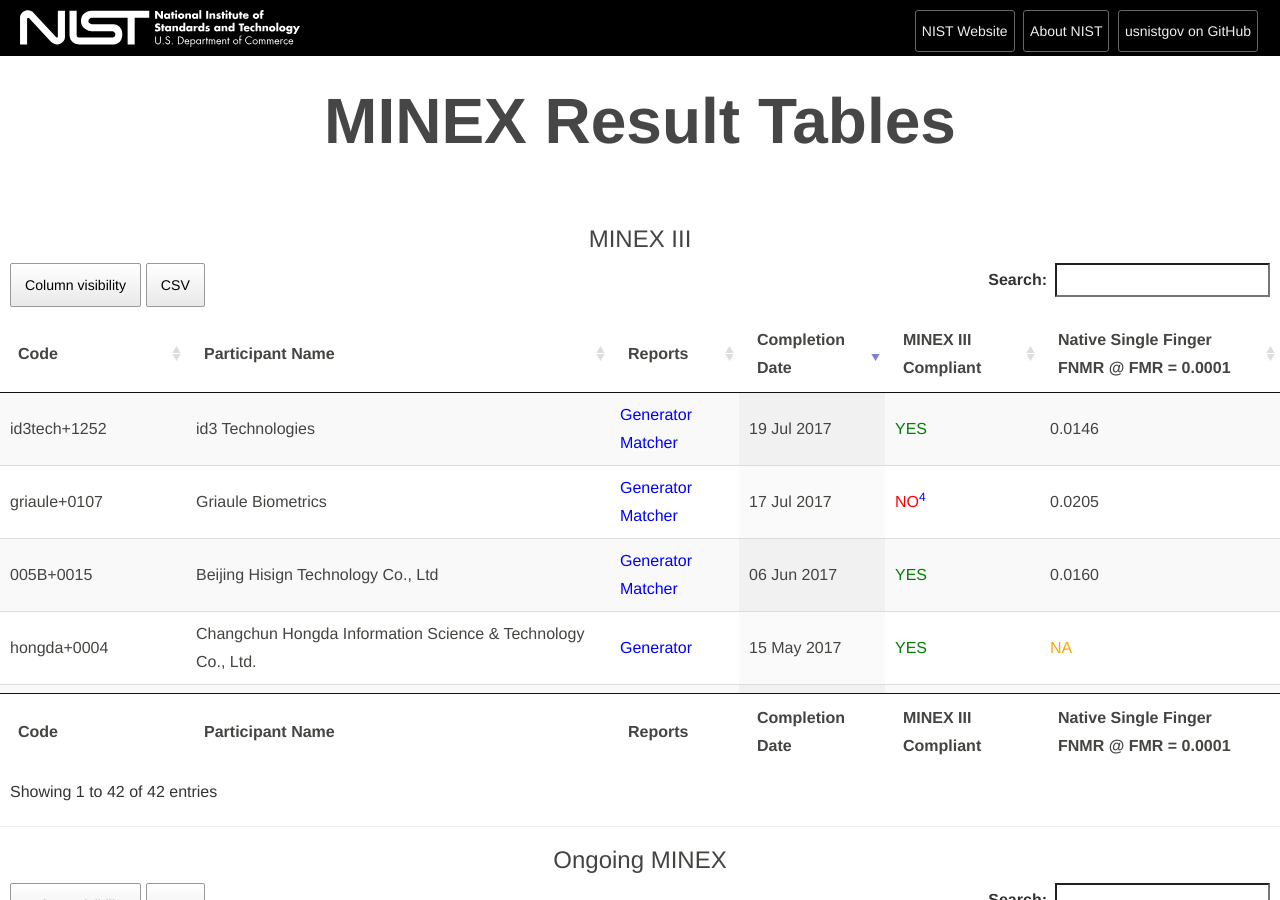
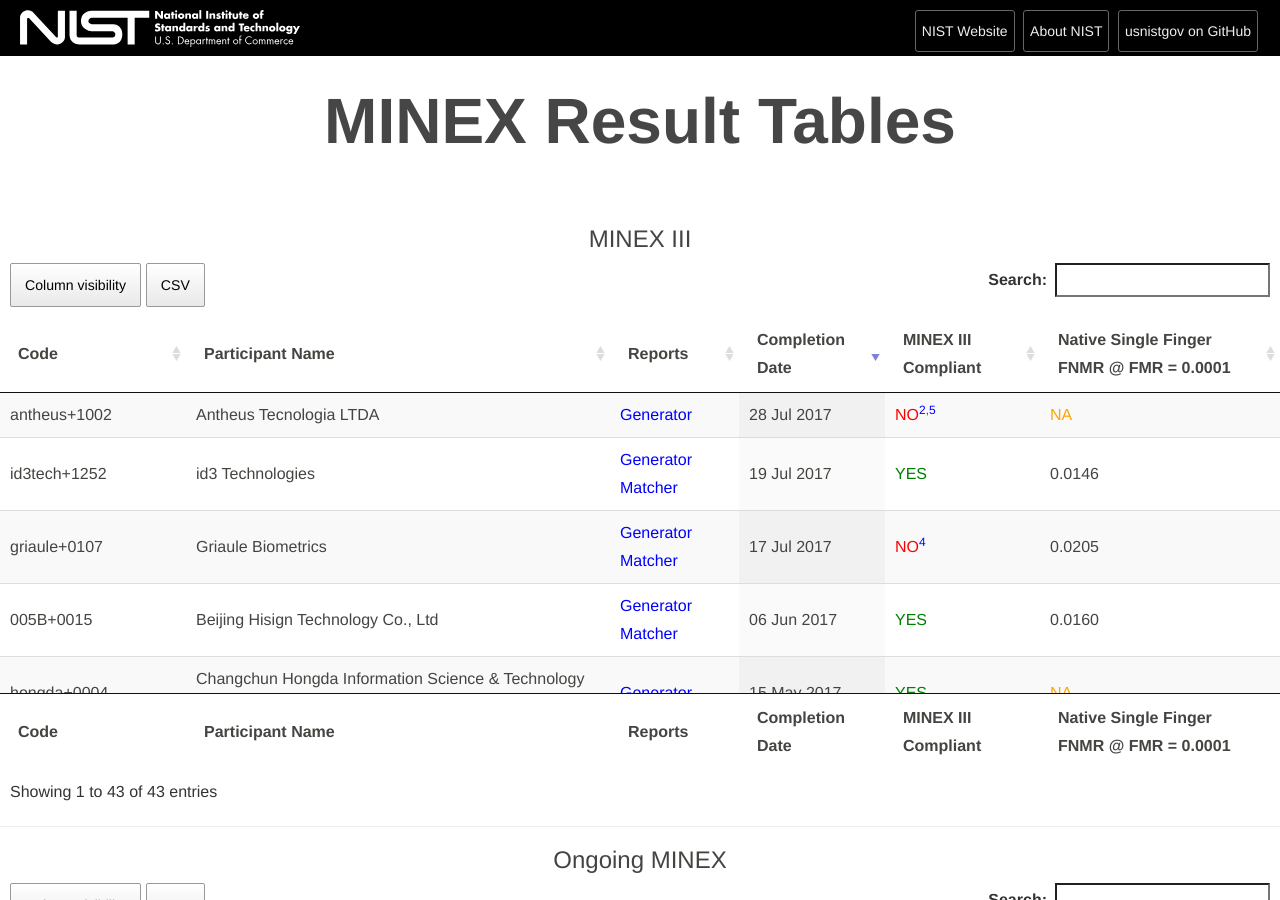
Before and after one commit to usnistgov/minex, a Jekyll site: the page built from results/tables/index.html, in a window 1280 px wide and 900 px high. Built offline with Jekyll 4.4.1, drawn with Linux system fonts in a browser that asks for light colours.

Commit message:
Added antheus+1002

```diff
--- a/_includes/results/minexiii.html
+++ b/_includes/results/minexiii.html
@@ -302,6 +302,26 @@
 			<td>005F</td>
 			<td>0104</td>
 			<td>AAFpEngineMicro</td>
+		</tr>
+		<tr>
+			<td>antheus+1002</td>
+			<td>Antheus Tecnologia LTDA</td>
+			<td><a href="http://nigos.nist.gov:8080/evaluations/minexiii/reportcards/antheus+1002_generator_report.pdf">Generator</a></td>
+			<td>07/28/2017</td>
+			<td class="minex_no">NO<a href="#2"><sup>2</sup></a><sup>,</sup><a href="#5"><sup>5</sup></a></td>
+			<td class="minex_no">NO<a href="#2"><sup>2</sup></a><sup>,</sup><a href="#5"><sup>5</sup></a></td>
+			<td class="minex_na">NA</td>
+			<td class="minex_na">NA</td>
+			<td class="minex_na">NA</td>
+			<td class="minex_no">NO<a href="#2"><sup>2</sup></a><sup>,</sup><a href="#5"><sup>5</sup></a></td>
+			<td class="minex_na">NA</td>
+			<td class="minex_na">NA</td>
+			<td>0032</td>
+			<td>1002</td>
+			<td class="minex_na">NA</td>
+			<td class="minex_na">NA</td>
+			<td class="minex_na">NA</td>
+			<td class="minex_na">NA</td>
 		</tr>
 		<tr>
 			<td>biokey+0005</td>
```
